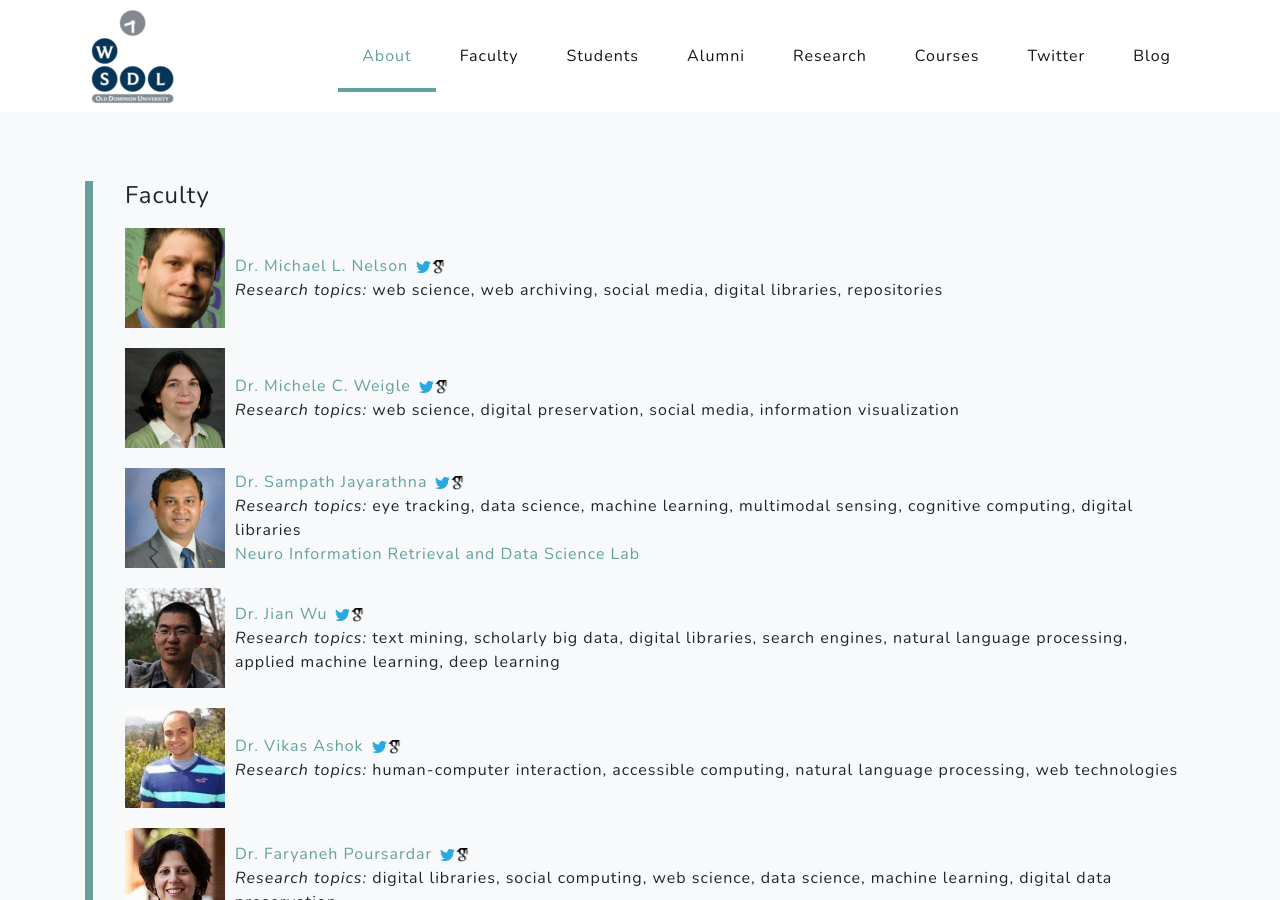
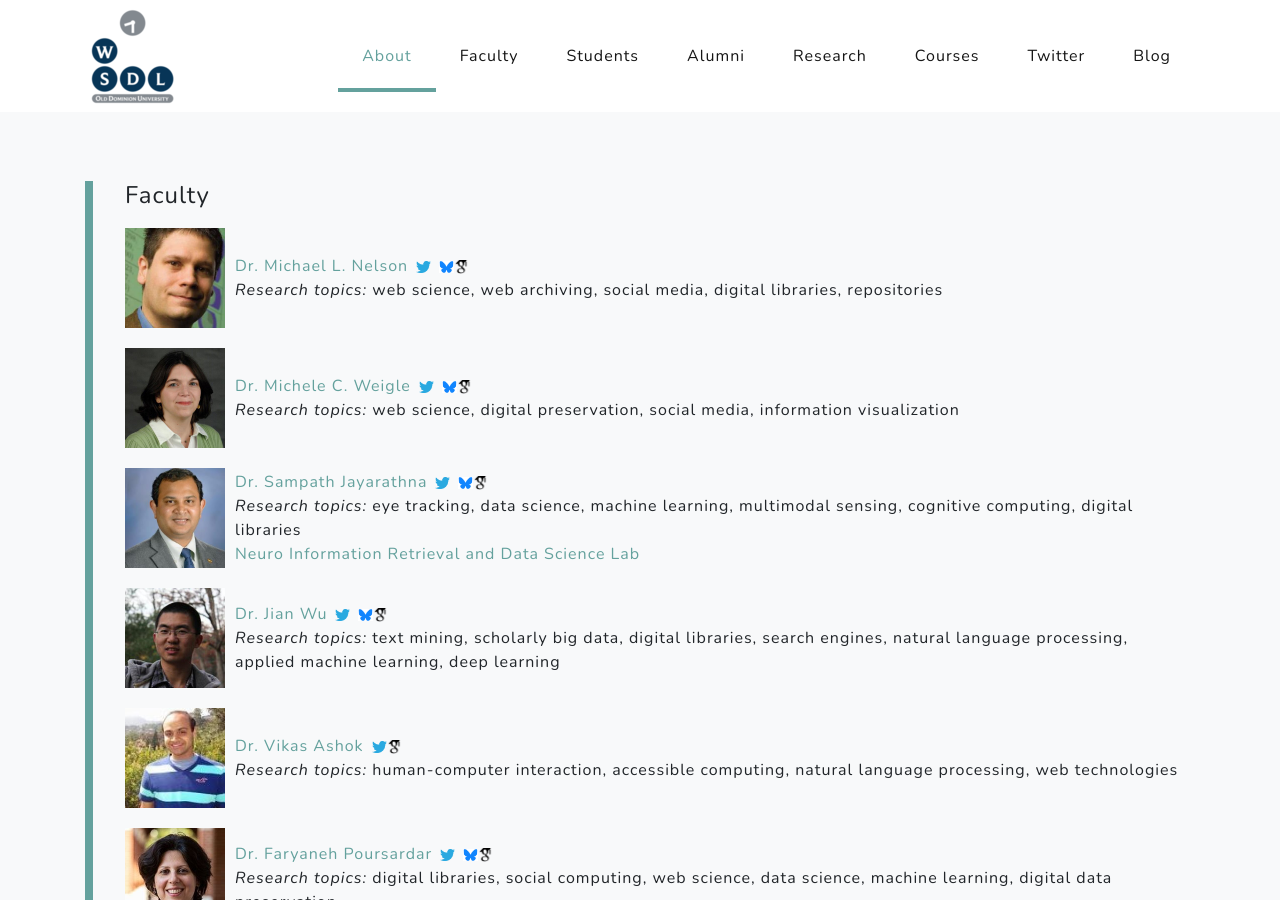
Before and after one commit to oduwsdl/oduwsdl.github.io, a Jekyll site: the page built from index.html, in a window 1280 px wide and 900 px high, scrolled down 1372 px. Built offline with Jekyll 4.4.1, drawn with Linux system fonts in a browser that asks for light colours; nearby versions of some CDN libraries.

Commit message:
Add support for Bluesky handle in faculty cards

```diff
--- a/_includes/faculty_cards.html
+++ b/_includes/faculty_cards.html
@@ -8,6 +8,7 @@
     {{ faculties.name }}
     {%- endif %}
     {%- if faculties.twitter_handle %}<span style="margin-left: 0.5em;"><a class="urllink" href="https://twitter.com/{{ faculties.twitter_handle }}" rel="nofollow"><img width="15" src="img/whoIsAPrettyBird_YesYouAre.png" alt="" /></a></span>{%- endif %}
+    {%- if faculties.bluesky_handle %}<span style="margin-left: 0.5em;"><a class="urllink" href="https://https://bsky.app/profile/{{ faculties.bluesky_handle }}" rel="nofollow"><img width="15" src="img/iseeskiesofblue.png" alt="" /></a></span>{%- endif %}
     {%- if faculties.google_scholar_id %}<a class="urllink" href="https://scholar.google.com/citations?user={{ faculties.google_scholar_id }}" rel="nofollow"><img width="15" src="img/scholarLogo.png" alt="" /></a>{%- endif %}
     <br /><em>Research topics:</em> {{ faculties.research_topic }}
     <br />{%- if faculties.lab %}
```
